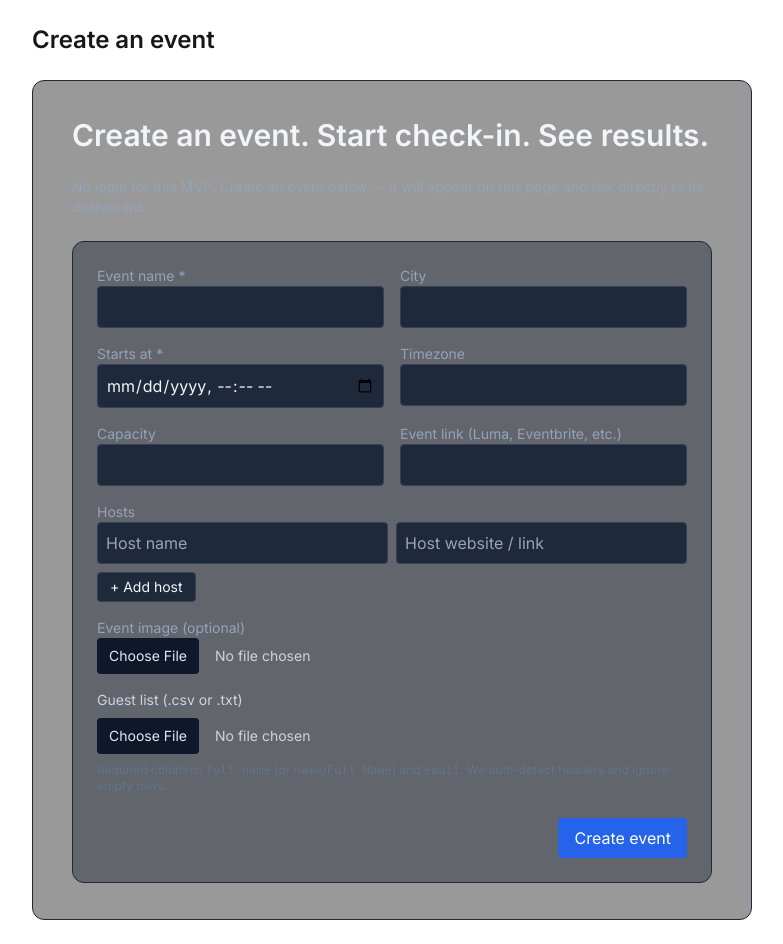
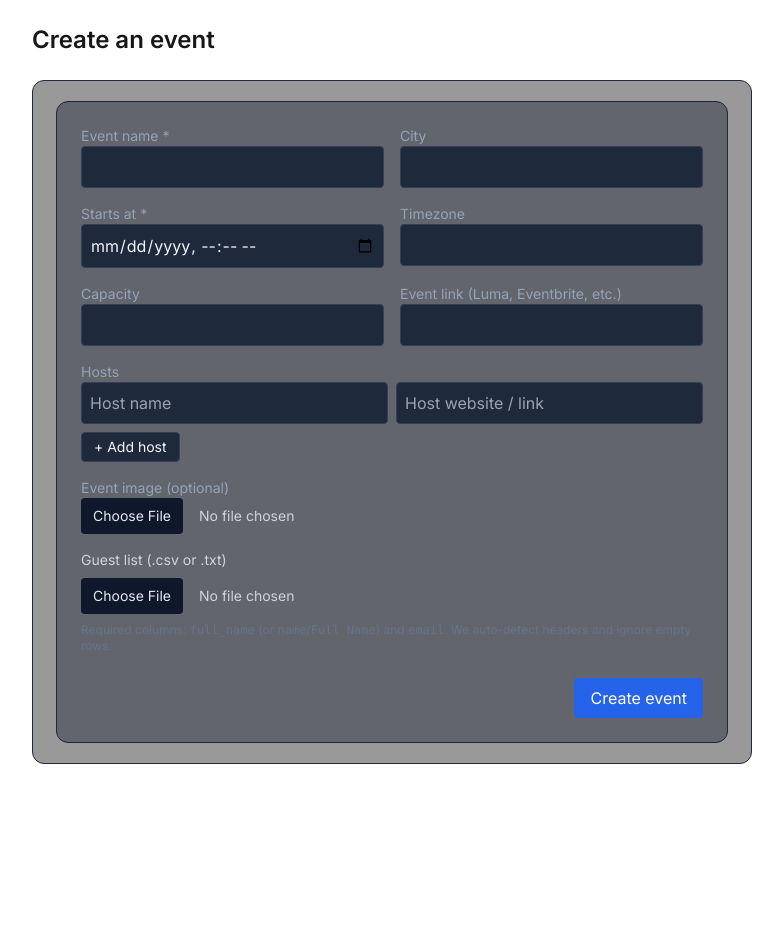
Before and after one commit to tonjebkg/moots-entry, a Next.js app: page /entry in a window 1280 px wide. Shown: the whole page, without its empty margins (248-1031 px from the left). After the commit the page ends 800 px from the top, so only its background shows below. Built offline with nearby package versions, Linux system fonts and the light colour scheme.

Commit message:
ui: remove duplicate heading from CreateEventForm; form-only component

```diff
--- a/app/components/CreateEventForm.tsx
+++ b/app/components/CreateEventForm.tsx
@@ -113,11 +113,8 @@ export default function CreateEventForm() {
             const plusOnesRaw =
               r.plus_ones ?? r['plus-ones'] ?? r['Plus Ones'] ?? r['plus ones'] ?? 0
             const priority = normalizePriority(r.priority || r['Priority'])
-            const comments =
-              r.comments || r['Comments'] || r['Notes'] || r['Note'] || null
-            const plus_ones = Number.isFinite(+plusOnesRaw)
-              ? Math.max(0, +plusOnesRaw)
-              : 0
+            const comments = r.comments || r['Comments'] || r['Notes'] || r['Note'] || null
+            const plus_ones = Number.isFinite(+plusOnesRaw) ? Math.max(0, +plusOnesRaw) : 0
 
             return {
               event_id: currentEventId,
@@ -133,7 +130,6 @@ export default function CreateEventForm() {
           const clean = guests.filter((g) => g.full_name || g.email)
           setGuests(clean)
 
-          // Batch insert in chunks to avoid payload limits
           const chunkSize = 500
           for (let i = 0; i < clean.length; i += chunkSize) {
             const slice = clean.slice(i, i + chunkSize)
@@ -159,14 +155,9 @@ export default function CreateEventForm() {
 
   // ---------- RENDER ----------
   return (
-    <div className="max-w-2xl mx-auto space-y-6 p-4 text-slate-100">
-      <h1 className="text-3xl font-semibold">Create an event. Start check-in. See results.</h1>
-      <p className="text-slate-400 text-sm">
-        No login for this MVP. Create an event below — it will appear on this page and link directly to its dashboard.
-      </p>
-
-      {/* EVENT FORM */}
-      <div className="space-y-4 border border-slate-800 rounded-xl p-6 bg-slate-900/40">
+    <div className="max-w-2xl mx-auto">
+      {/* FORM CARD — no duplicated heading here */}
+      <div className="space-y-4 border border-slate-800 rounded-xl p-6 bg-slate-900/40 text-slate-100">
         <div className="grid grid-cols-2 gap-4">
           <div>
             <label className="block text-sm text-slate-400">Event name *</label>
```
